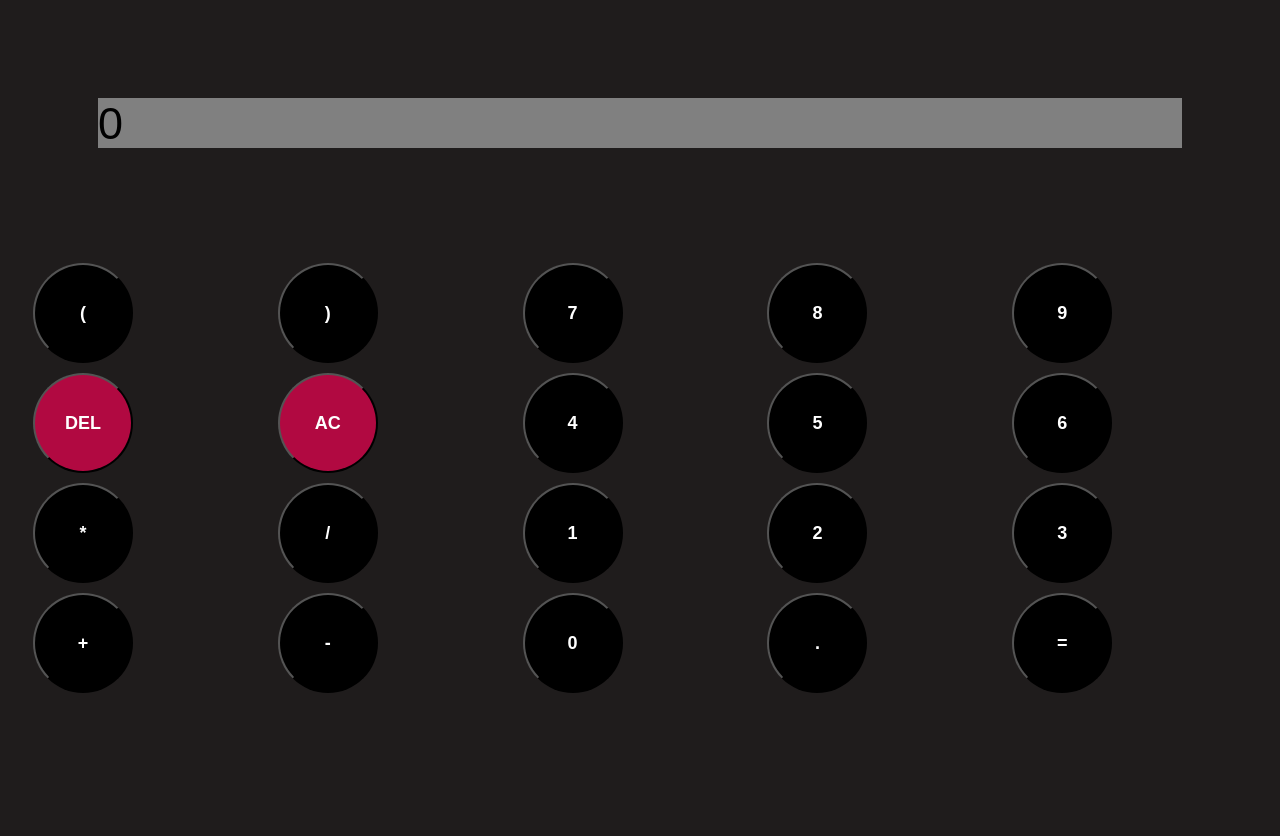
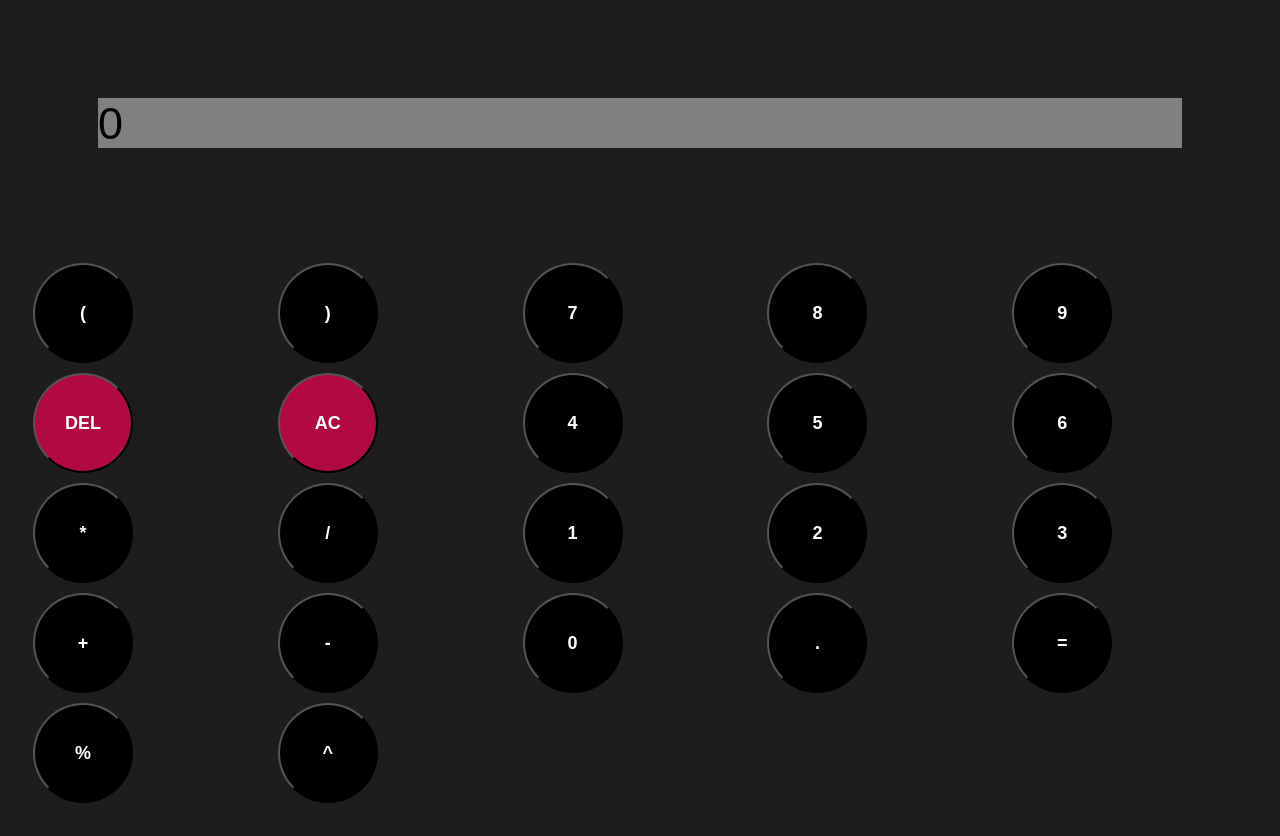
Before and after one commit to Mxrcxl03/Calculator, a plain HTML site: page calculator/cal.html in a window 1280 px wide. Before the commit the page ends 800 px from the top, so only its background shows below. Drawn offline with Linux system fonts and the light colour scheme.

Commit message:
Neues Update

```diff
--- a/calculator/cal.html
+++ b/calculator/cal.html
@@ -30,6 +30,8 @@
                 <button onclick="appendToDisplay('0')"> 0 </button>
                 <button onclick="appendToDisplay('.')"> . </button>
                 <button onclick="calculateResult()"> = </button>
+                <button onclick="appendToDisplay('%')"> % </button>
+                <button onclick="appendToDisplay('**')"> ^ </button>
             </div>
         </div>
     </div>
--- a/calculator/index.js
+++ b/calculator/index.js
@@ -2,6 +2,7 @@
 
 let currentDisplay = "0"; // The current display content
 let resultDisplay = false; // Flag to track whether the result is displayed
+let result = '';
 
 function appendToDisplay(value) {
     if (currentDisplay === "0" || resultDisplay && value != "+" && value != "-" && value != "*" && value != "/" ) {
```
